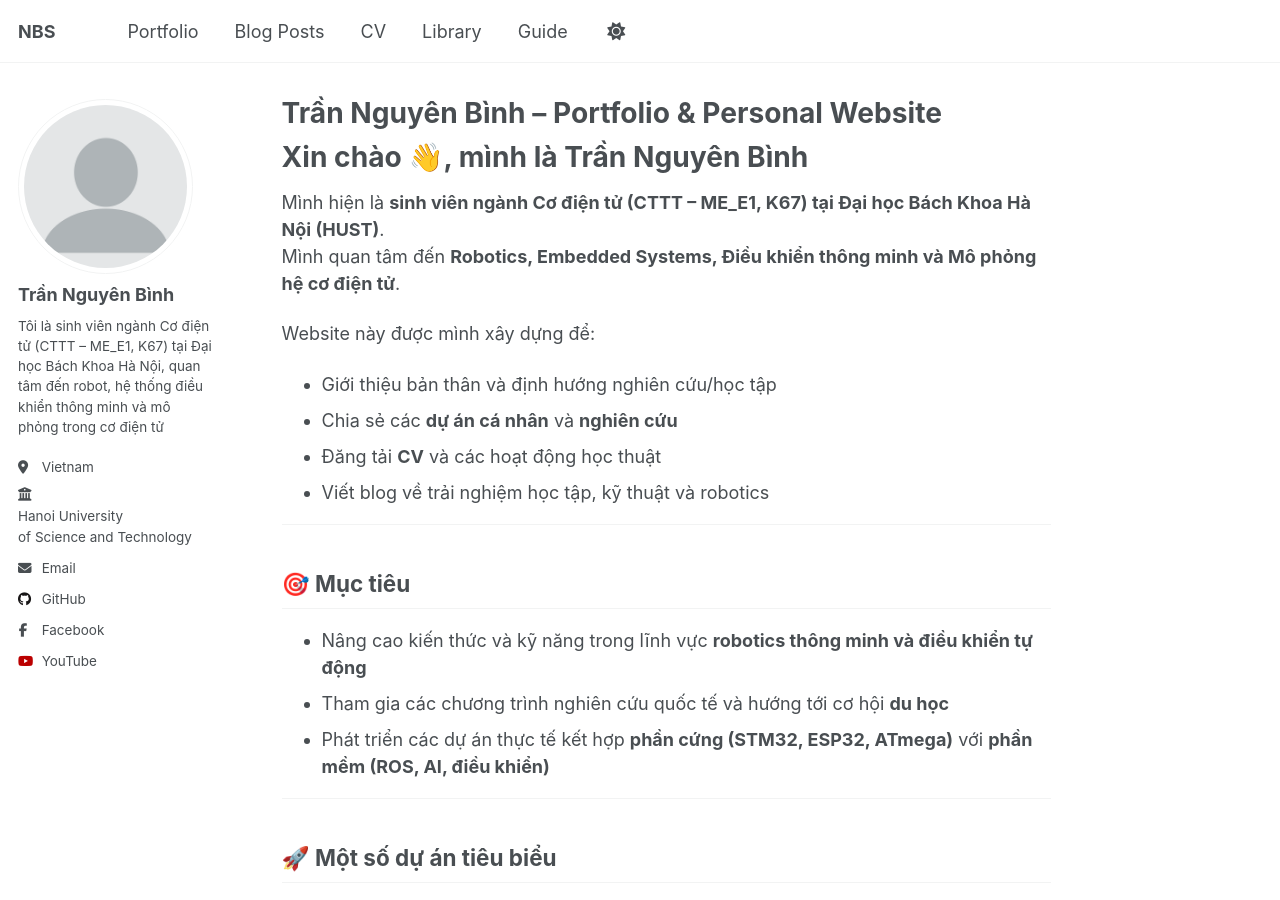
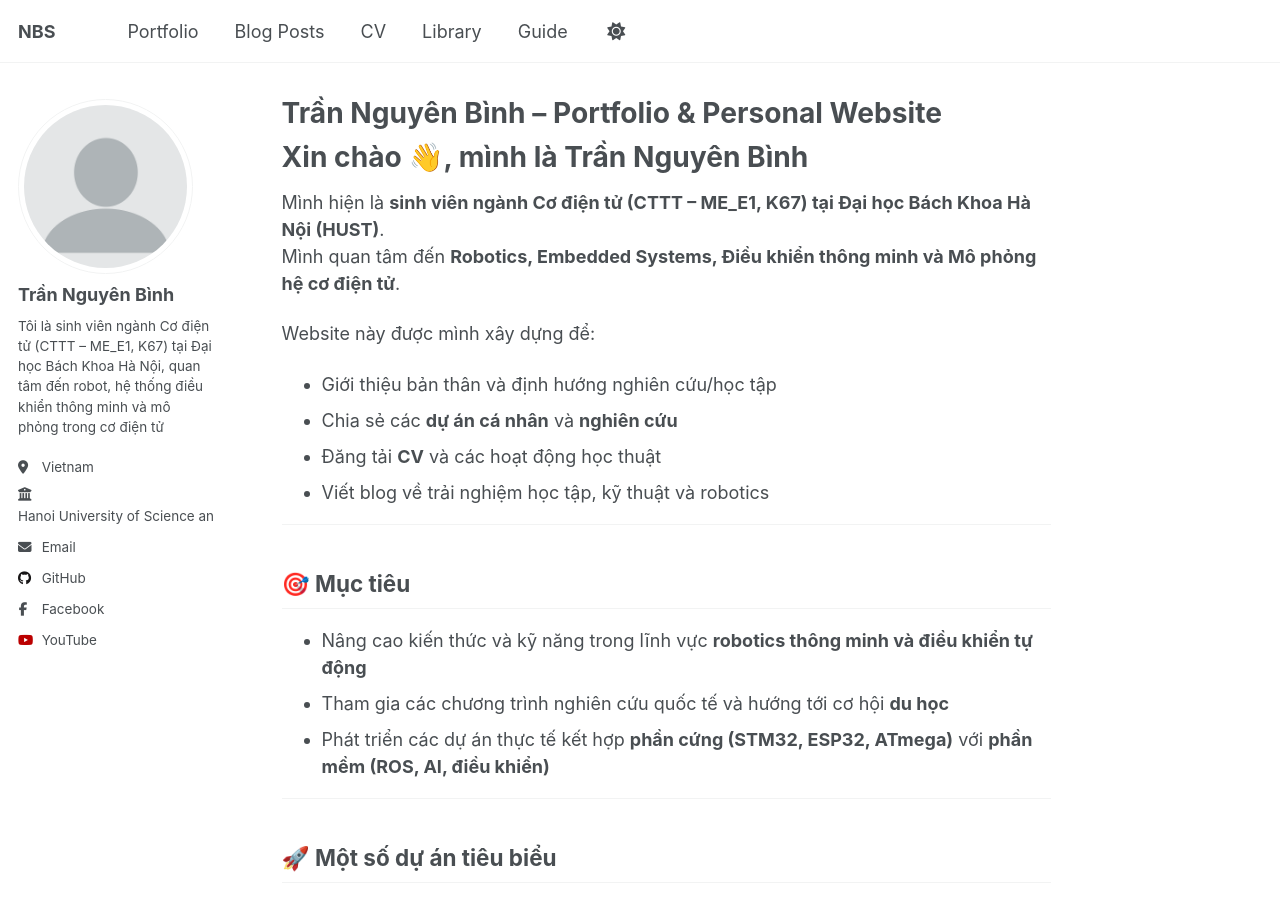
Before and after one commit to nguyenbinh-shark/nguyenbinh-shark.github.io, a Jekyll site: the page built from _pages/about.md, in a window 1280 px wide and 900 px high. Built offline with Jekyll 4.4.1, drawn with Linux system fonts in a browser that asks for light colours; a script that is not in the unit is left out.

```diff
--- a/_config.yml
+++ b/_config.yml
@@ -26,7 +26,7 @@ author:
   pronouns         : #"He/His"
   bio              : "Tôi là sinh viên ngành Cơ điện tử (CTTT – ME_E1, K67) tại Đại học Bách Khoa Hà Nội, quan tâm đến robot, hệ thống điều khiển thông minh và mô phỏng trong cơ điện tử"
   location         : "Vietnam"
-  employer         : "Hanoi University<br>of Science and Technology"
+  employer         : "Hanoi University of Science and Technology"
   uri              : #URL
   email            : "trannguyenbinh.shark@gmail.com"
 
```
